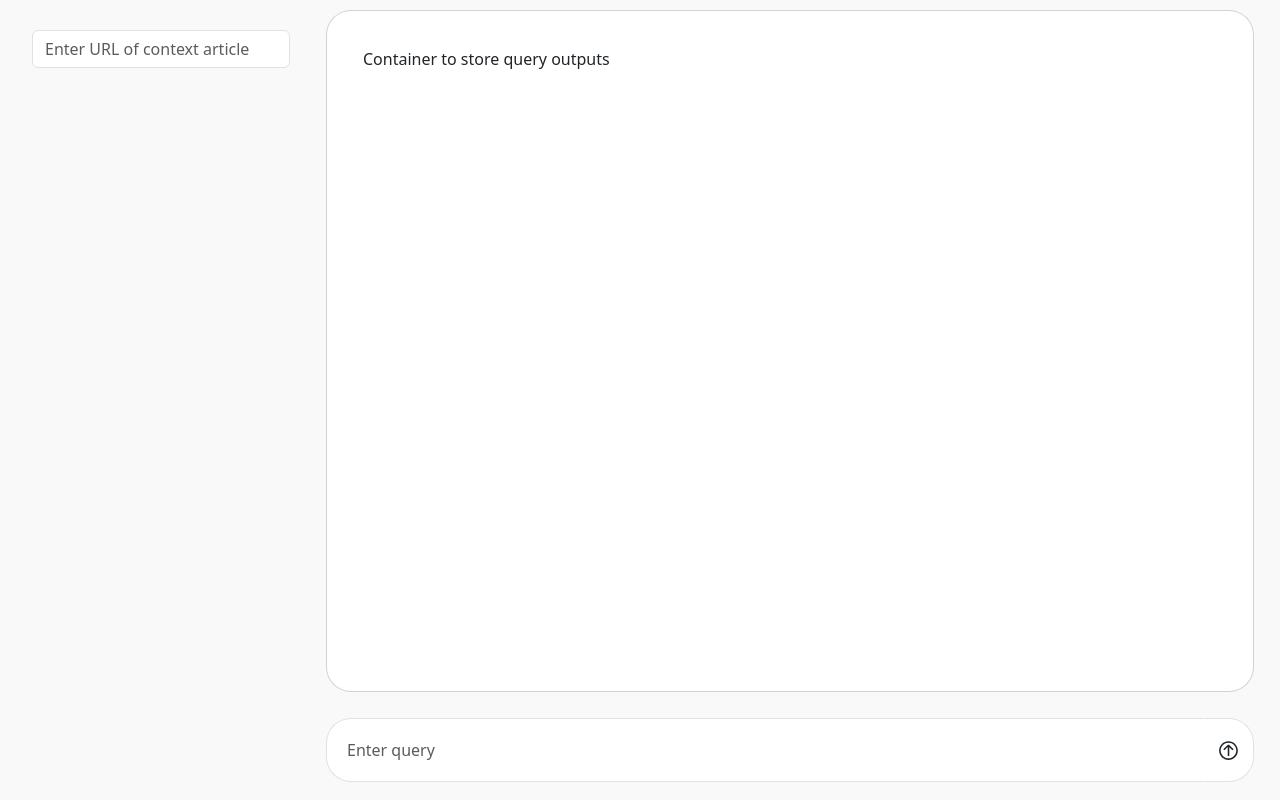
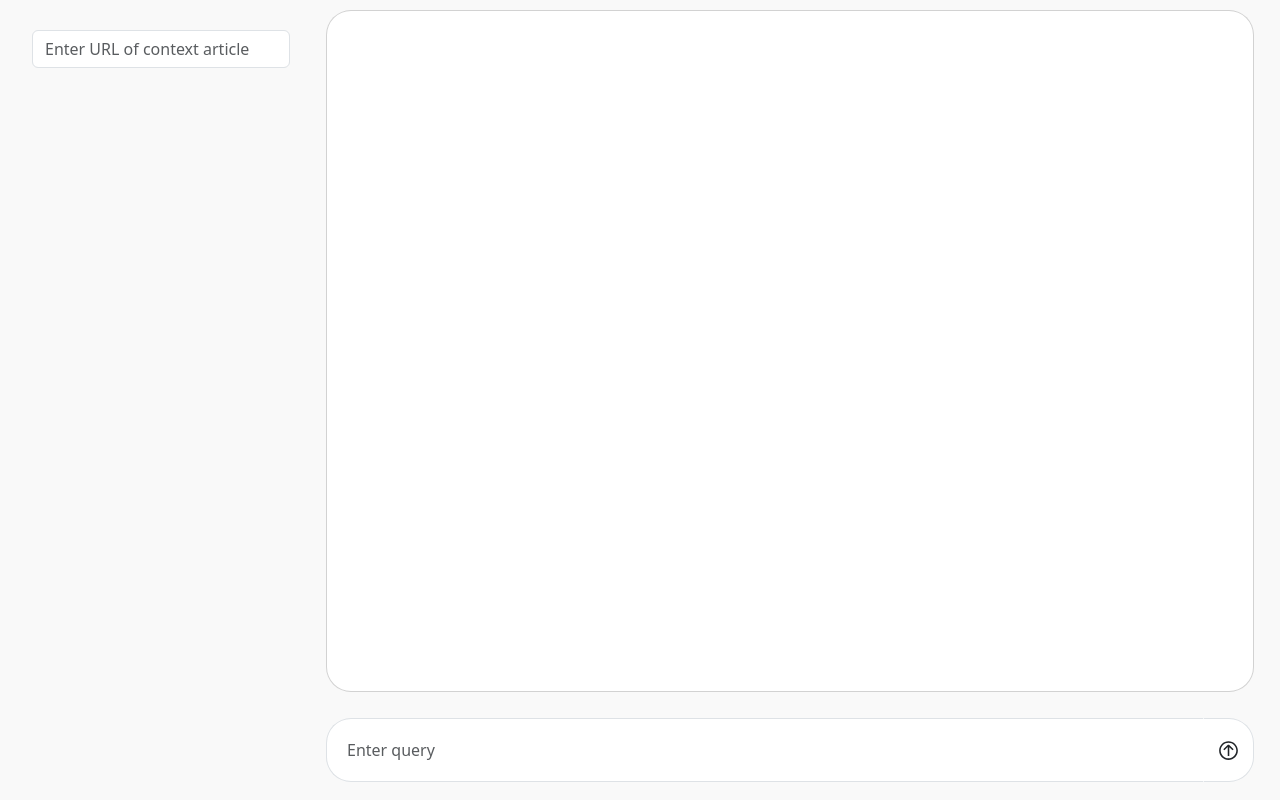
Before and after one commit to JC4DM4N/RAG, a React (Create React App) app in the folder src/frontend/rag-app/: page / in a window 1280 px wide. Built offline with nearby package versions, Linux system fonts and the light colour scheme.

Commit message:
response container data now stored and appended to upon each new query

```diff
--- a/src/frontend/rag-app/src/App.js
+++ b/src/frontend/rag-app/src/App.js
@@ -19,7 +19,7 @@ function App() {
     []
   );
   const [containerData, setContainerData] = useState(
-    "Container to store query outputs"
+    []
   );
   const [queryValue, setQueryValue] = useState("");
 
@@ -38,7 +38,7 @@ function App() {
     const payload = { context: activeContextValues, query: queryValue };
     const response = await postData(payload);
 
-    setContainerData(response);
+    setContainerData([...containerData, response]);
   };
 
   const querySubmitHandler = (event) => {
--- a/src/frontend/rag-app/src/components/responseContainer.js
+++ b/src/frontend/rag-app/src/components/responseContainer.js
@@ -1,9 +1,17 @@
 import Card from "react-bootstrap/Card";
 
 function ResponseContainer({ containerData }) {
+
+  const text = containerData.map((value, index) => (
+    <div key={index}>{value}</div>
+  ));
+
+
   return (
     <Card className="response-container">
-      <Card.Body className="response-container-body">{containerData}</Card.Body>
+      <Card.Body className="response-container-body">
+        {text}
+      </Card.Body>
     </Card>
   );
 }
```
